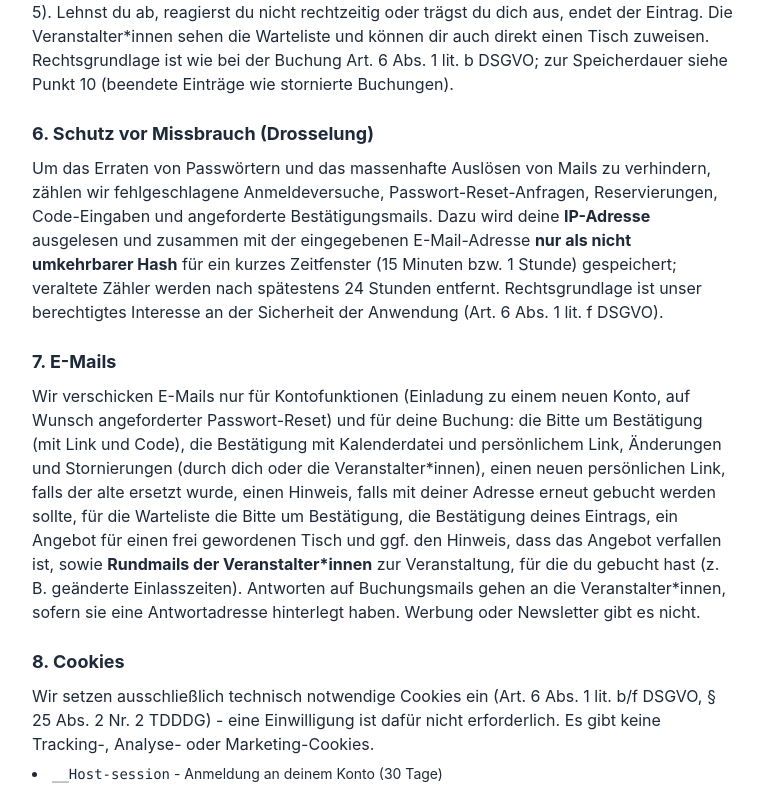
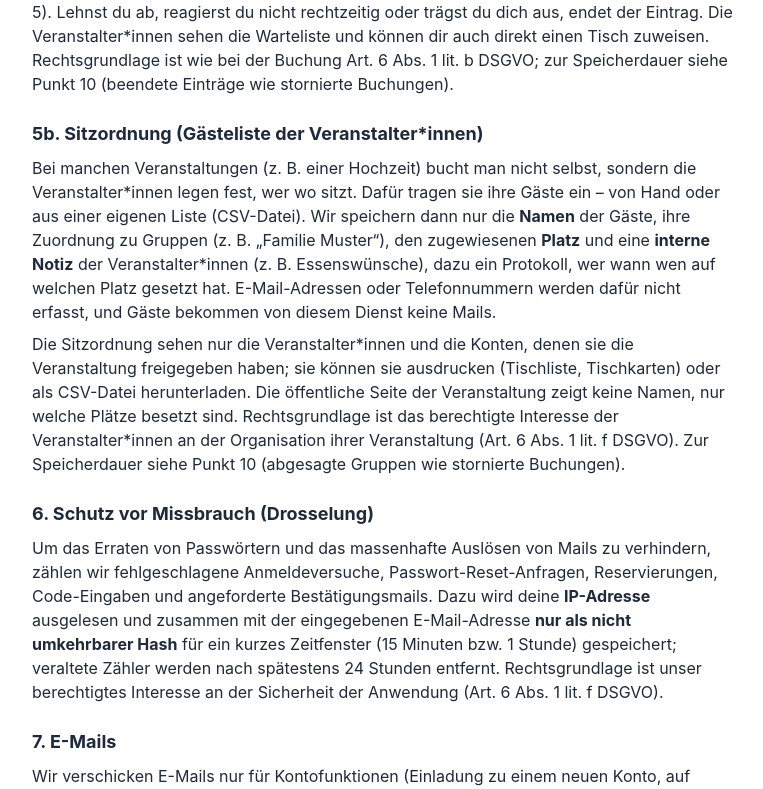
Before and after one commit to druXter/seating, a Next.js app: page /datenschutz in a window 1280 px wide. Shown: the part 2441-3230 px from the top of the page, without its empty margins (256-1019 px from the left). Built offline with nearby package versions, Linux system fonts and the light colour scheme; no server answers.

Commit message:
docs: README, Datenschutz und Konzept für Phase 6

```diff
--- a/app/datenschutz/page.tsx
+++ b/app/datenschutz/page.tsx
@@ -3,11 +3,12 @@ import Link from 'next/link'
 
 // ENTWURF: Beschreibt, was dieses Tool tatsächlich speichert und verarbeitet. Er ersetzt keine
 // Rechtsberatung - vor dem Einsatz mit Externen bitte einmal prüfen lassen und bei jeder
-// Änderung der Datenverarbeitung mitpflegen. Stand: Phase 4 (Konten der Veranstalter*innen,
+// Änderung der Datenverarbeitung mitpflegen. Stand: Phase 6 (Konten der Veranstalter*innen,
 // Raumpläne mit Hintergrundbildern, Events mit öffentlicher Planansicht und Freigaben, Tischbuchung
 // ohne Konto mit Mail-Bestätigung, Verwaltungslink, Buchungsmails mit .ics und Löschfristen;
 // Buchungsverwaltung durch Veranstalter*innen mit interner Notiz, Rundmail und CSV-Export;
-// Warteliste mit Nachrück-Angebot, Phase 4b; Einzelplätze, Phase 5).
+// Warteliste mit Nachrück-Angebot, Phase 4b; Einzelplätze, Phase 5; Sitzordnung mit Gästeliste der
+// Veranstalter*innen, Phase 6).
 //
 // Liest Verantwortlichen- und Infrastruktur-Angaben zur Laufzeit aus der (nicht
 // versionierten) .env, analog zu app/impressum/page.tsx - force-dynamic verhindert, dass
@@ -155,6 +156,25 @@ export default function DatenschutzPage() {
         </div>
 
         <div>
+          <h2 className="font-bold text-lg">5b. Sitzordnung (Gästeliste der Veranstalter*innen)</h2>
+          <p className="mt-2">
+            Bei manchen Veranstaltungen (z. B. einer Hochzeit) bucht man nicht selbst, sondern die Veranstalter*innen legen
+            fest, wer wo sitzt. Dafür tragen sie ihre Gäste ein – von Hand oder aus einer eigenen Liste (CSV-Datei). Wir
+            speichern dann nur die <strong>Namen</strong> der Gäste, ihre Zuordnung zu Gruppen (z. B. „Familie Muster“), den
+            zugewiesenen <strong>Platz</strong> und eine <strong>interne Notiz</strong> der Veranstalter*innen (z. B.
+            Essenswünsche), dazu ein Protokoll, wer wann wen auf welchen Platz gesetzt hat. E-Mail-Adressen oder
+            Telefonnummern werden dafür nicht erfasst, und Gäste bekommen von diesem Dienst keine Mails.
+          </p>
+          <p className="mt-2">
+            Die Sitzordnung sehen nur die Veranstalter*innen und die Konten, denen sie die Veranstaltung freigegeben haben;
+            sie können sie ausdrucken (Tischliste, Tischkarten) oder als CSV-Datei herunterladen. Die öffentliche Seite der
+            Veranstaltung zeigt keine Namen, nur welche Plätze besetzt sind. Rechtsgrundlage ist das berechtigte Interesse der
+            Veranstalter*innen an der Organisation ihrer Veranstaltung (Art. 6 Abs. 1 lit. f DSGVO). Zur Speicherdauer siehe
+            Punkt 10 (abgesagte Gruppen wie stornierte Buchungen).
+          </p>
+        </div>
+
+        <div>
           <h2 className="font-bold text-lg">6. Schutz vor Missbrauch (Drosselung)</h2>
           <p className="mt-2">
             Um das Erraten von Passwörtern und das massenhafte Auslösen von Mails zu verhindern, zählen wir
@@ -227,7 +247,8 @@ export default function DatenschutzPage() {
             Freigaben und allen zugehörigen Buchungen.
           </p>
           <p className="mt-2">
-            Verfallene und stornierte Buchungen sowie beendete Einträge der Warteliste löschen wir <strong>30 Tage</strong> nach ihrer letzten Änderung, samt
+            Verfallene und stornierte Buchungen, beendete Einträge der Warteliste und abgesagte Gruppen einer Sitzordnung
+            löschen wir <strong>30 Tage</strong> nach ihrer letzten Änderung, samt
             Mail- und Änderungsprotokoll. Bestätigte Buchungen bleiben bis zur Löschung der Veranstaltung gespeichert
             (siehe oben) – oder bis die Veranstalter*innen sie früher löschen.
           </p>
```
Also changed, not shown: 2 other files (tests, documents, lock files or other folders).
